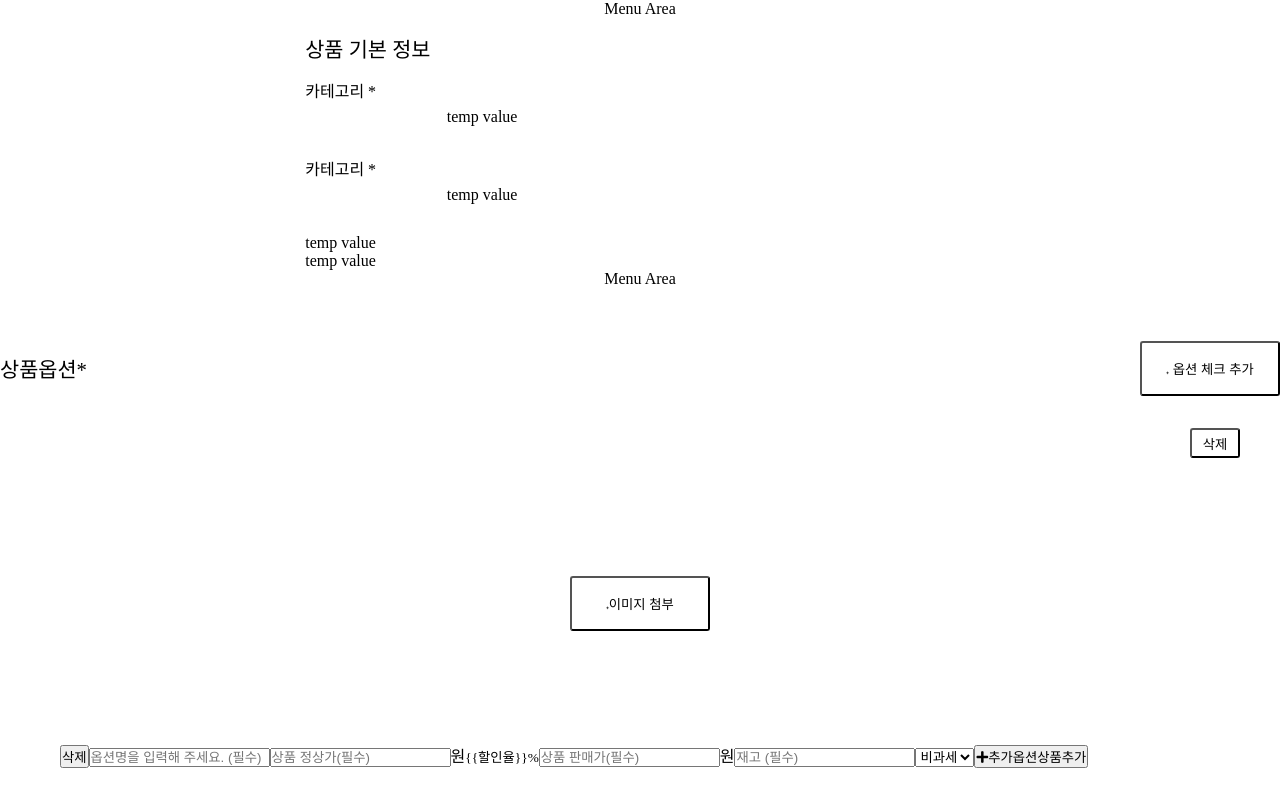
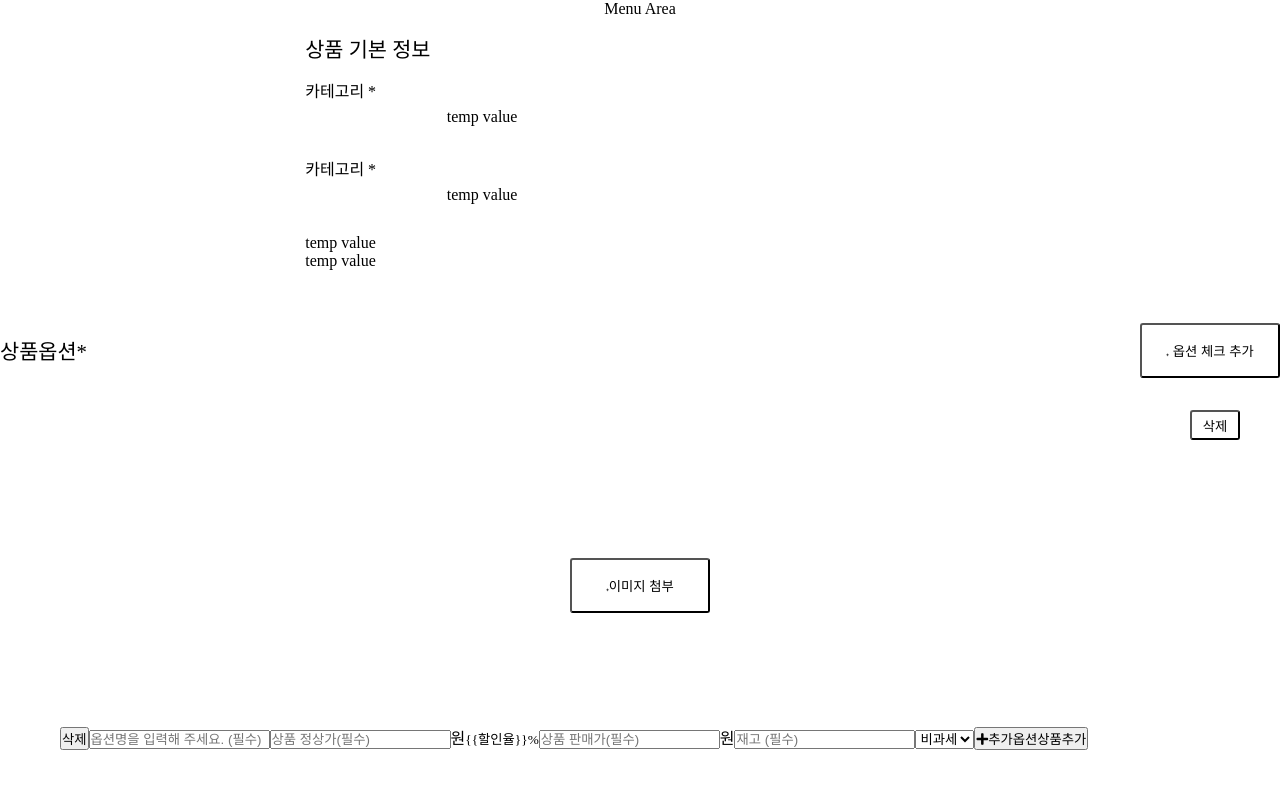
Before and after one commit to wantedPreOnboarding/19_02nd_slr_admin, a React (Create React App) app: page / in a window 1280 px wide. Shown: the top 800 px of the page. Built offline with nearby package versions, Linux system fonts and the light colour scheme.

Commit message:
Modify - App.js에서 Grid 컴포넌트 적용 위치 수정

```diff
--- a/src/App.jsx
+++ b/src/App.jsx
@@ -18,15 +18,6 @@ const App = () => {
           <Grid item>
             <BasicInfo />
           </Grid>
-        </Grid>
-        <Grid className={styles.menu} item>
-          <nav>
-            <ul>
-              <li>Menu Area</li>
-            </ul>
-          </nav>
-        </Grid>
-        <Grid className={classNames(styles.gridCenter, styles.gridContents)} container>
           <Grid item>
             <ProductOption />
           </Grid>
```
